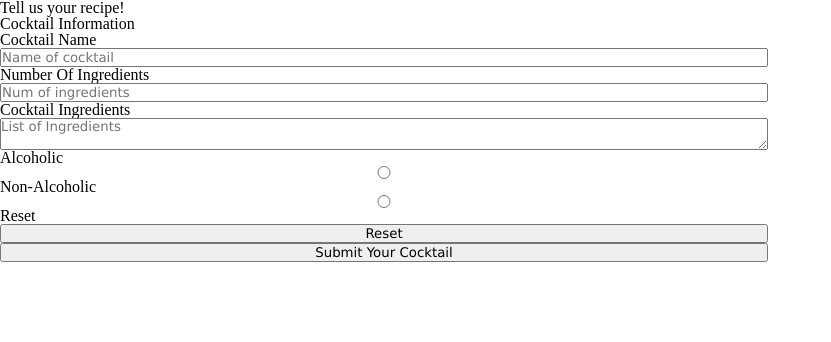
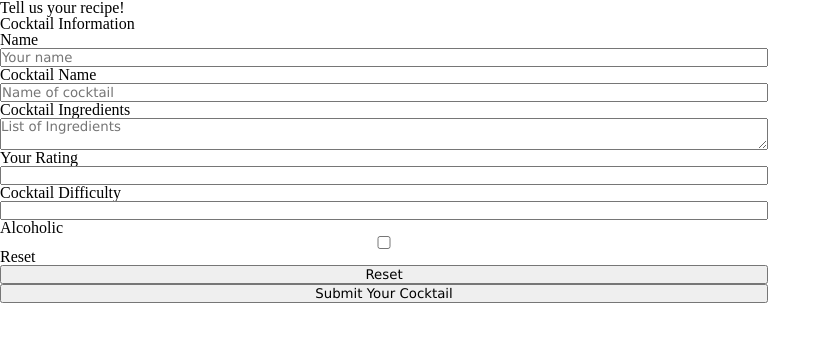
Before and after one commit to skgtjt1/TechEd-Week05-Assignment, a website built with Vite: page client/form.html in a window 1280 px wide. Shown: the whole page, without its empty margins (0-831 px from the left). Built offline with nearby package versions, Linux system fonts and the light colour scheme.

Commit message:
changed form elements to match database

```diff
--- a/client/form.html
+++ b/client/form.html
@@ -14,6 +14,14 @@
     <form id="user-form">
       <fieldset>
         <legend>Cocktail Information</legend>
+        <label for="username">Name</label>
+        <input
+          type="text"
+          id="username"
+          name="username"
+          placeholder="Your name"
+          required
+        />
         <label for="cocktail-name">Cocktail Name</label>
         <input
           type="text"
@@ -22,14 +30,14 @@
           placeholder="Name of cocktail"
           required
         />
-        <label for="ingredient-number">Number Of Ingredients</label>
+        <!-- <label for="ingredient-number">Number Of Ingredients</label>
         <input
           type="number"
           id="ingredient-number"
           name="ingredient-number"
           placeholder="Num of ingredients"
           required
-        />
+        /> -->
         <label for="cocktail-ingredients">Cocktail Ingredients</label>
         <textarea
           type="text"
@@ -38,10 +46,12 @@
           placeholder="List of Ingredients"
           required
         ></textarea>
+        <label for="rating">Your Rating</label>
+        <input type="number" id="rating" name="rating" required />
+        <label for="difficulty">Cocktail Difficulty</label>
+        <input type="number" id="difficulty" name="difficulty" required />
         <label for="alcoholic">Alcoholic</label>
-        <input type="radio" id="alcoholic" name="alcohol" />
-        <label for="non-alcoholic">Non-Alcoholic</label>
-        <input type="radio" id="non-alcoholic" name="alcohol" />
+        <input type="checkbox" id="alcoholic" name="alcoholic" />
         <label for="reset">Reset</label>
         <input type="reset" id="reset" name="reset" />
         <button type="submit" id="submit-button">Submit Your Cocktail</button>
```
